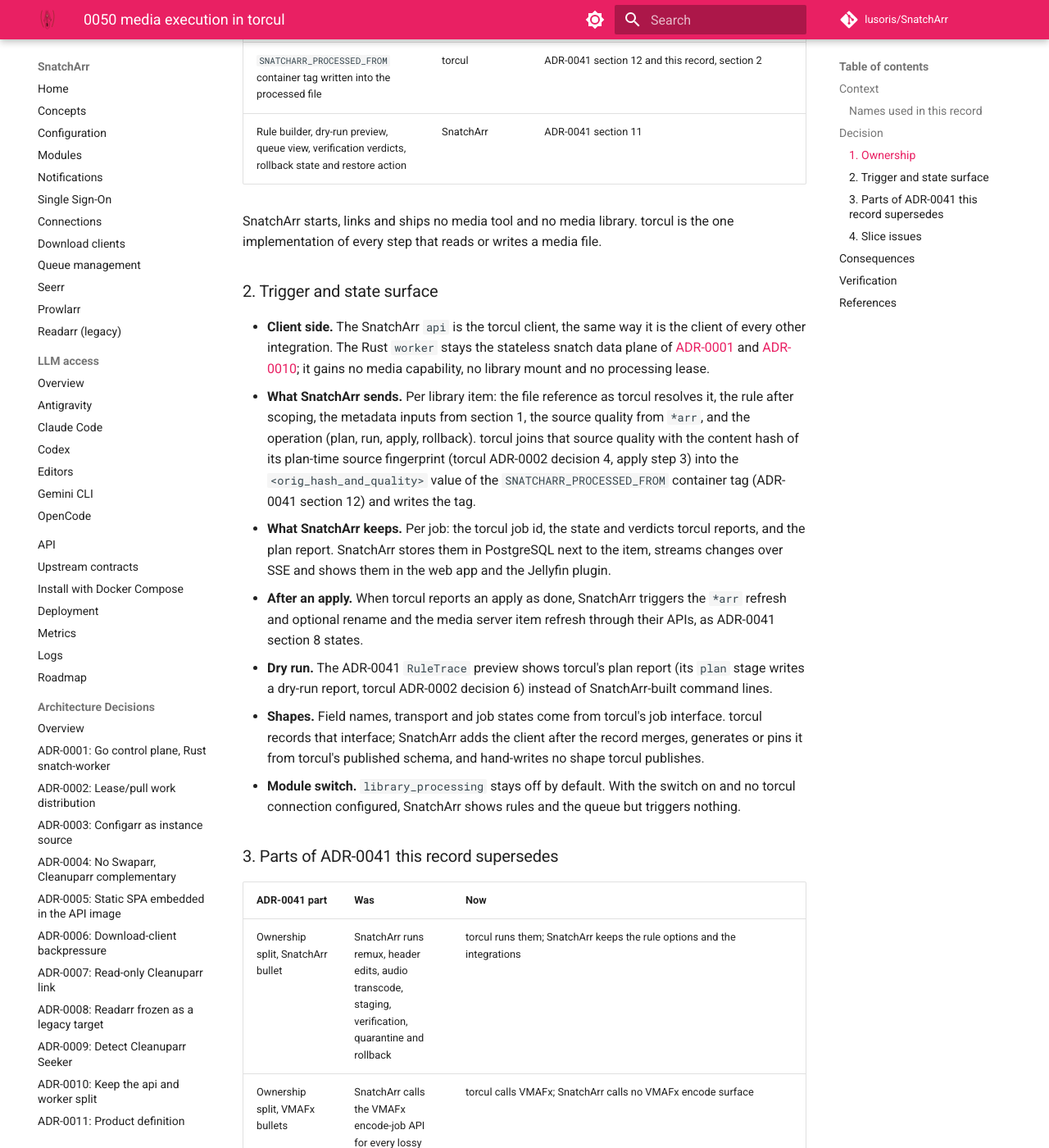
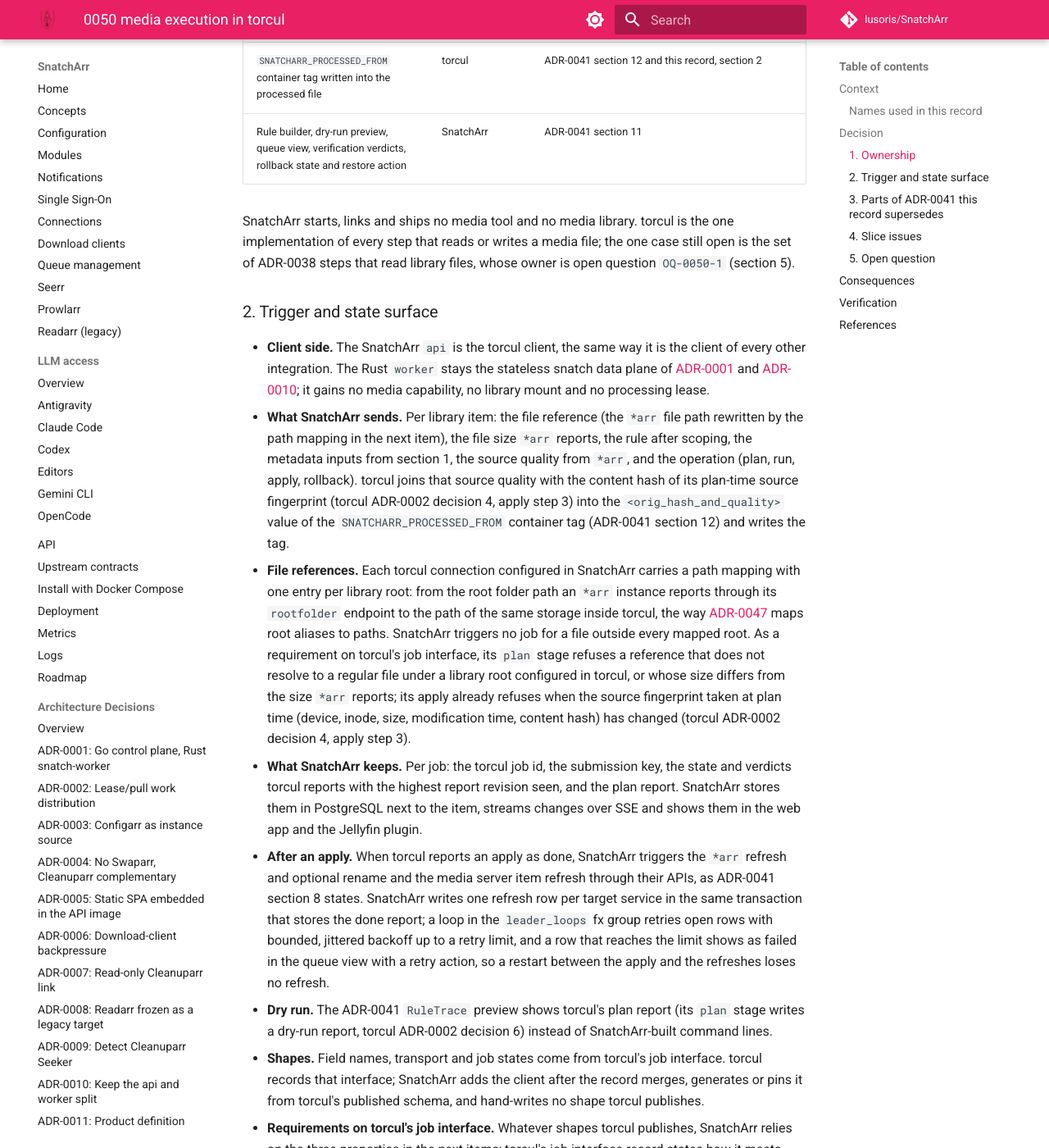
Before and after one commit to lusoris/SnatchArr, an MkDocs documentation site: the page built from docs/adr/0050-media-execution-in-torcul.md, in a window 1280 px wide and 1400 px high, scrolled down 2830 px. Shown: the whole window at 82% size. Built offline with MkDocs 1.6.1 and Material for MkDocs 9.7.7, drawn with Linux system fonts in a browser that asks for light colours; comment, search, counter and statistics services are not loaded; some of the changed text lies outside the part shown.

Commit message:
docs(adr): state torcul job interface needs and open question
Review of ADR-0050 found gaps in how SnatchArr and torcul hand work
to each other. The record now:

- maps each *arr root folder to a torcul path per connection and
  sends the *arr file size, so torcul's plan stage can refuse a
  reference outside its library roots or of the wrong size;
- requires one mutating job per file, idempotent submission by a key
  SnatchArr stores first, and report revisions so a late report
  never replaces a newer state;
- keeps after-apply refreshes as durable rows retried by a
  leader_loops loop, so a restart loses no refresh;
- names S8 and the S1 dry-run preview among the slices that wait on
  torcul's job interface record;
- adds section 5 with open question OQ-0050-1: who runs the ADR-0038
  steps that read library files (shared hasher, VMAFx scoring);
- says ledger ids name the unpublished decision ledger and that the
  record paraphrases each decision where it cites it.

Signed-off-by: lusoris <lusoris@proton.me>

```diff
--- a/docs/adr/0050-media-execution-in-torcul.md
+++ b/docs/adr/0050-media-execution-in-torcul.md
@@ -52,16 +52,21 @@ No execution code was ever written in SnatchArr. At `main` commit `1ae38363` no
 | `SNATCHARR_PROCESSED_FROM` container tag written into the processed file | torcul | ADR-0041 section 12 and this record, section 2 |
 | Rule builder, dry-run preview, queue view, verification verdicts, rollback state and restore action | SnatchArr | ADR-0041 section 11 |
 
-SnatchArr starts, links and ships no media tool and no media library. torcul is the one implementation of every step that reads or writes a media file.
+SnatchArr starts, links and ships no media tool and no media library. torcul is the one implementation of every step that reads or writes a media file; the one case still open is the set of ADR-0038 steps that read library files, whose owner is open question `OQ-0050-1` (section 5).
 
 ### 2. Trigger and state surface
 
 - **Client side.** The SnatchArr `api` is the torcul client, the same way it is the client of every other integration. The Rust `worker` stays the stateless snatch data plane of [ADR-0001](0001-go-control-plane-rust-snatch-worker.md) and [ADR-0010](0010-keep-api-worker-split.md); it gains no media capability, no library mount and no processing lease.
-- **What SnatchArr sends.** Per library item: the file reference as torcul resolves it, the rule after scoping, the metadata inputs from section 1, the source quality from `*arr`, and the operation (plan, run, apply, rollback). torcul joins that source quality with the content hash of its plan-time source fingerprint (torcul ADR-0002 decision 4, apply step 3) into the `<orig_hash_and_quality>` value of the `SNATCHARR_PROCESSED_FROM` container tag (ADR-0041 section 12) and writes the tag.
-- **What SnatchArr keeps.** Per job: the torcul job id, the state and verdicts torcul reports, and the plan report. SnatchArr stores them in PostgreSQL next to the item, streams changes over SSE and shows them in the web app and the Jellyfin plugin.
-- **After an apply.** When torcul reports an apply as done, SnatchArr triggers the `*arr` refresh and optional rename and the media server item refresh through their APIs, as ADR-0041 section 8 states.
+- **What SnatchArr sends.** Per library item: the file reference (the `*arr` file path rewritten by the path mapping in the next item), the file size `*arr` reports, the rule after scoping, the metadata inputs from section 1, the source quality from `*arr`, and the operation (plan, run, apply, rollback). torcul joins that source quality with the content hash of its plan-time source fingerprint (torcul ADR-0002 decision 4, apply step 3) into the `<orig_hash_and_quality>` value of the `SNATCHARR_PROCESSED_FROM` container tag (ADR-0041 section 12) and writes the tag.
+- **File references.** Each torcul connection configured in SnatchArr carries a path mapping with one entry per library root: from the root folder path an `*arr` instance reports through its `rootfolder` endpoint to the path of the same storage inside torcul, the way [ADR-0047](0047-list-sync-across-instances.md) maps root aliases to paths. SnatchArr triggers no job for a file outside every mapped root. As a requirement on torcul's job interface, its `plan` stage refuses a reference that does not resolve to a regular file under a library root configured in torcul, or whose size differs from the size `*arr` reports; its apply already refuses when the source fingerprint taken at plan time (device, inode, size, modification time, content hash) has changed (torcul ADR-0002 decision 4, apply step 3).
+- **What SnatchArr keeps.** Per job: the torcul job id, the submission key, the state and verdicts torcul reports with the highest report revision seen, and the plan report. SnatchArr stores them in PostgreSQL next to the item, streams changes over SSE and shows them in the web app and the Jellyfin plugin.
+- **After an apply.** When torcul reports an apply as done, SnatchArr triggers the `*arr` refresh and optional rename and the media server item refresh through their APIs, as ADR-0041 section 8 states. SnatchArr writes one refresh row per target service in the same transaction that stores the done report; a loop in the `leader_loops` fx group retries open rows with bounded, jittered backoff up to a retry limit, and a row that reaches the limit shows as failed in the queue view with a retry action, so a restart between the apply and the refreshes loses no refresh.
 - **Dry run.** The ADR-0041 `RuleTrace` preview shows torcul's plan report (its `plan` stage writes a dry-run report, torcul ADR-0002 decision 6) instead of SnatchArr-built command lines.
 - **Shapes.** Field names, transport and job states come from torcul's job interface. torcul records that interface; SnatchArr adds the client after the record merges, generates or pins it from torcul's published schema, and hand-writes no shape torcul publishes.
+- **Requirements on torcul's job interface.** Whatever shapes torcul publishes, SnatchArr relies on the three properties in the next items; torcul's job interface record states how it meets them.
+- **One mutating job per file.** torcul runs at most one `run`, `apply` or `rollback` job per source file at a time and refuses an operation that is not a valid next step for that file, for example an `apply` without a passed verdict or a `rollback` without a rollback copy, so two requests for one item cannot race their file swaps.
+- **Idempotent submission.** Every request carries a submission key that SnatchArr stores in PostgreSQL before it sends the request, and torcul returns the existing job for a key it has seen. After a timeout or a lost response SnatchArr looks the key up and submits again only when torcul holds no job for it.
+- **Ordered reports.** Every job report carries a revision that rises with each change of that job. SnatchArr keeps the highest revision per job and drops a report whose revision is not higher, so a late report never replaces a newer state.
 - **Module switch.** `library_processing` stays off by default. With the switch on and no torcul connection configured, SnatchArr shows rules and the queue but triggers nothing.
 
 ### 3. Parts of ADR-0041 this record supersedes
@@ -80,7 +85,7 @@ SnatchArr starts, links and ships no media tool and no media library. torcul is
 | Section 10, `RuleTrace` command column | SnatchArr shows the CLI commands it would run | SnatchArr shows torcul's plan report |
 | Context item 8, licence hygiene | SnatchArr isolates GPL tools behind subprocesses | SnatchArr ships none; torcul carries its own licence record (torcul ADR-0002 decision 7) |
 
-Everything else in ADR-0041 still binds: the module switch, the rule scoping hierarchy and schema, the UI, the Custom Format guard and the planner integration. [ADR-0038](0038-vmafx-library-quality-scoring.md) is not changed by this record.
+Everything else in ADR-0041 still binds: the module switch, the rule scoping hierarchy and schema, the UI, the Custom Format guard and the planner integration. [ADR-0038](0038-vmafx-library-quality-scoring.md) is not changed by this record, but two of its answers read library files, which section 1 gives to torcul: the shared hasher in the Rust crate `worker/crates/snatch-vhash` (`OQ-0038-1`) and the optional VMAFx scoring container that the SnatchArr Compose file and Helm chart would deploy (`OQ-0038-2`). Neither exists at `main` commit `1ae38363`. Open question `OQ-0050-1` (section 5) decides their owner, and no code for either is written before it is answered.
 
 ### 4. Slice issues
 
@@ -96,7 +101,13 @@ Everything else in ADR-0041 still binds: the module switch, the rule scoping hie
 | S8 | #796 | Unchanged in kind; views read torcul job states |
 | S9 | #797 | Display of the VMAFx results torcul reports (scores, comparison); no VMAFx call from SnatchArr |
 
-S3, S5, S6 and S9 wait on torcul's job interface record.
+S3, S5, S6, S8 and S9 wait on torcul's job interface record, and so does the dry-run preview of S1; the S1 module switch, rule schema and scoping do not.
+
+### 5. Open question
+
+| ID | Question | Options | Ledger |
+| :--- | :--- | :--- | :--- |
+| `OQ-0050-1` | Who runs the ADR-0038 steps that read library files: the shared hasher (`oshash`, DCT `phash`, duration and frame-rate probe) and VMAFx scoring of library copies? | a) torcul runs both as jobs; SnatchArr stores the reported hashes and scores and keeps importing hashes from a linked Stash. b) Both stay SnatchArr parts, as read-only exceptions to section 1. c) The hasher moves to torcul and the scoring container stays in the SnatchArr deploy. | `snatcharr-adr-0038-file-reads-owner`, open |
 
 ## Consequences
 
@@ -118,4 +129,4 @@ S3, S5, S6 and S9 wait on torcul's job interface record.
 - [ADR-0041](0041-rule-driven-library-processing.md): rule-driven library processing, 2026-10-26.
 - torcul `README.md` and `docs/adr/0001-vmafx-integration.md`, `docs/adr/0002-pipeline-architecture.md` at `github.com/vidiko/torcul` commit `f3929d4ded5b3bb0c07ad2aff053e93927ee86a1` (2026-11-17).
 - torcul open issues 2 to 10 (encode job slices, pools, pipeline and remux slice), read 2026-11-23.
-- Ledger `media-execution-ownership-20261123` (operator decision, 2026-11-23, paraphrased above), `fleet-decided-media-execution-torcul-20261123`, `snatcharr-media-execution-rescope-20261123`, `torcul-media-execution-owner-20261123`, `snatcharr-media-track-policy-20261117-withdrawn`.
+- Ledger `media-execution-ownership-20261123` (operator decision, 2026-11-23, paraphrased above), `fleet-decided-media-execution-torcul-20261123`, `snatcharr-media-execution-rescope-20261123`, `torcul-media-execution-owner-20261123`, `snatcharr-media-track-policy-20261117-withdrawn`, `snatcharr-adr-0038-file-reads-owner` (open, `OQ-0050-1`). Ledger ids name entries of the operator's decision ledger, which is not published; this record paraphrases each decision it relies on where it cites it, with date and topic, as [ADR-0047](0047-list-sync-across-instances.md) does in its references, and the torcul documents and issues above are the published sources for every torcul claim.
```
